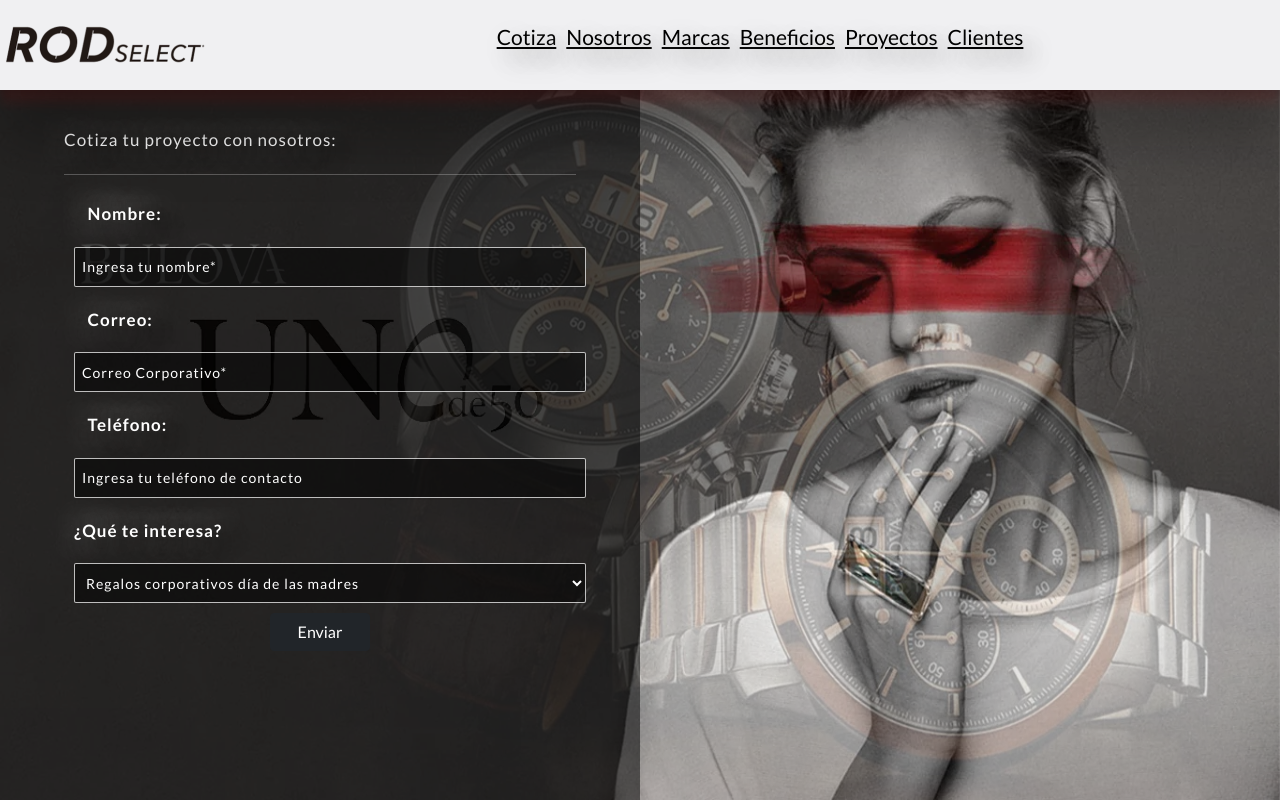
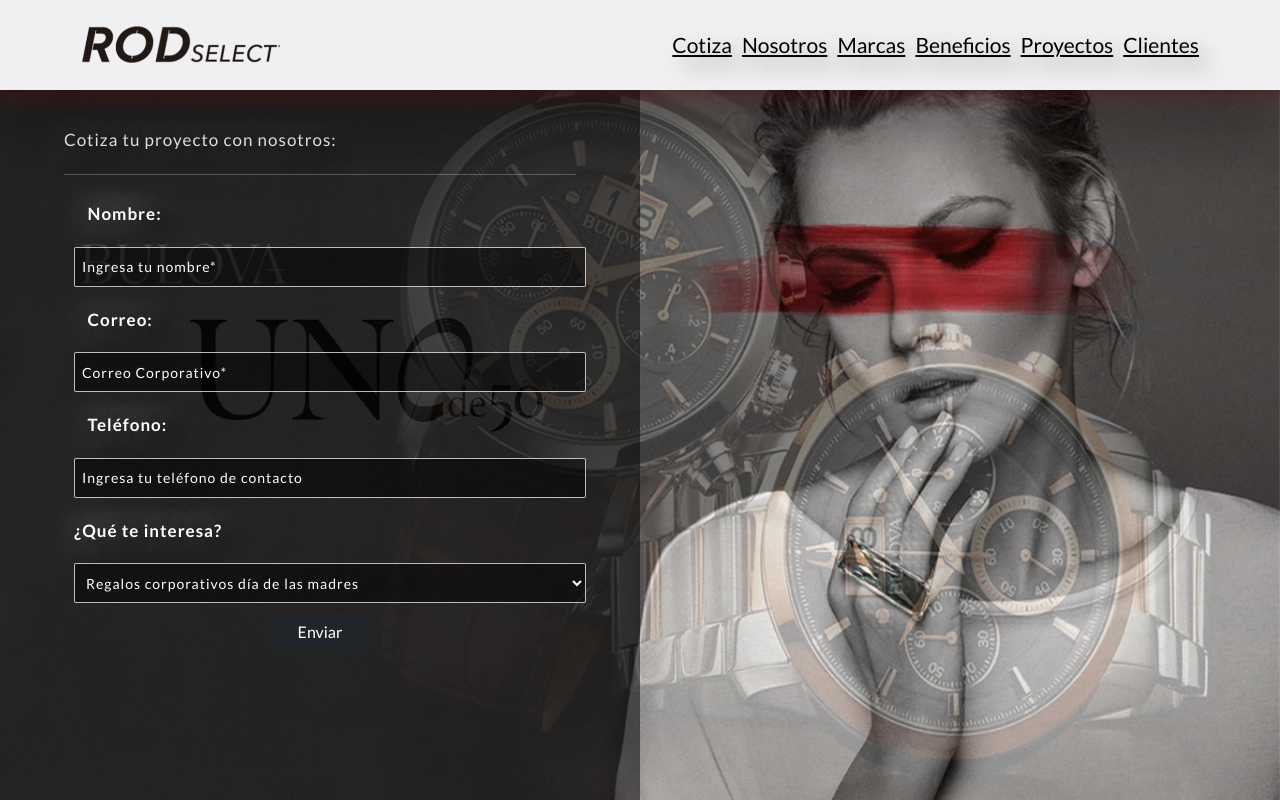
Before and after one commit to julio-cesar-aguero/rod-select-vuejs-master, a Vue app: page / in a window 1280 px wide. Shown: the top 800 px of the page. Built offline with nearby package versions, Linux system fonts and the light colour scheme.

Commit message:
09 DE ABRIL 2022

```diff
--- a/src/components/Cabecera.vue
+++ b/src/components/Cabecera.vue
@@ -129,7 +129,7 @@
   z-index: 100;
   display: flex;
   flex-direction: row;
-  justify-content: center;
+  justify-content: space-around;
   align-items: center;
   background-color: #f0f0f2;
 
@@ -163,7 +163,7 @@
   font-size: 22px;
   cursor: pointer;
   display: flex;
-  justify-content: center;
+  justify-content: flex-end;
   align-items: center;
   border-radius: 50%;
   transition: background 300ms;
@@ -172,7 +172,12 @@
 
 .container__nav {
   position: relative;
-  width: 100%;
+  width: 60%;
+  height: 70%;
+  display: flex;
+  align-items: flex-end;
+  justify-content: flex-end;
+
 }
 
 nav ul,.menu-show {
```
